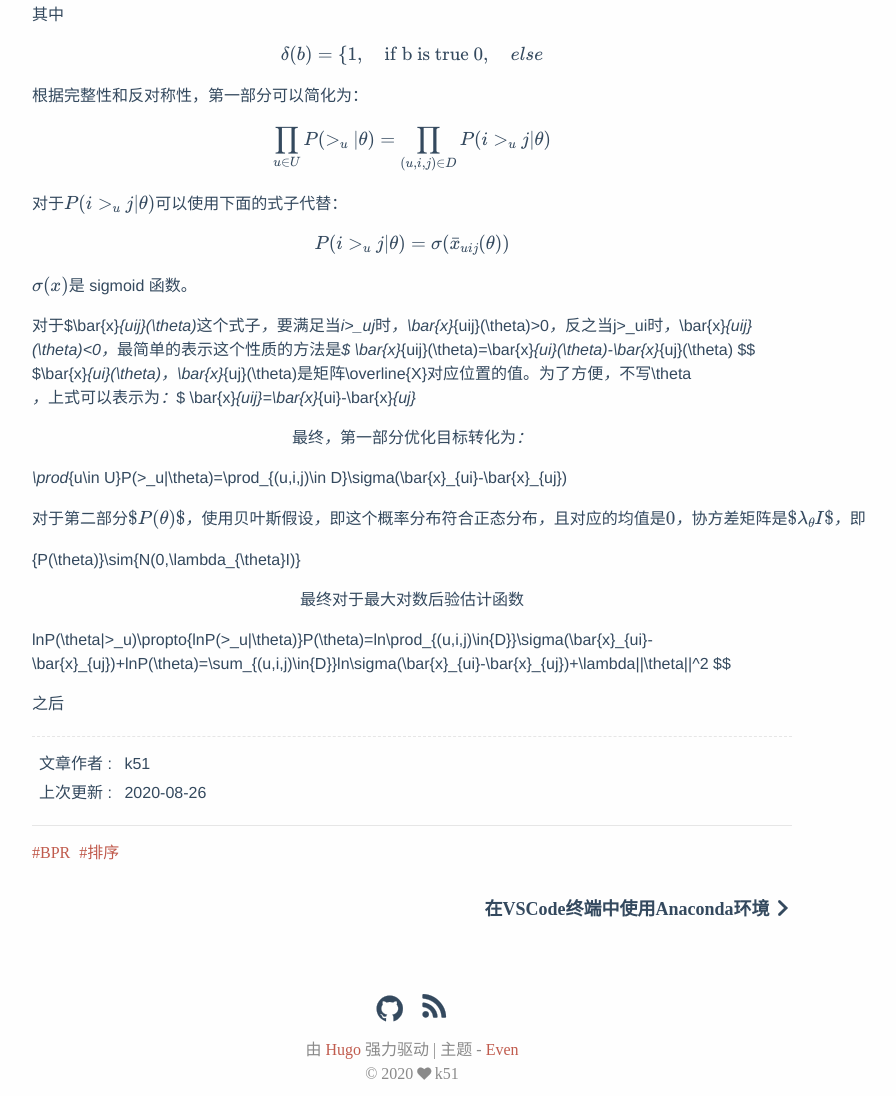
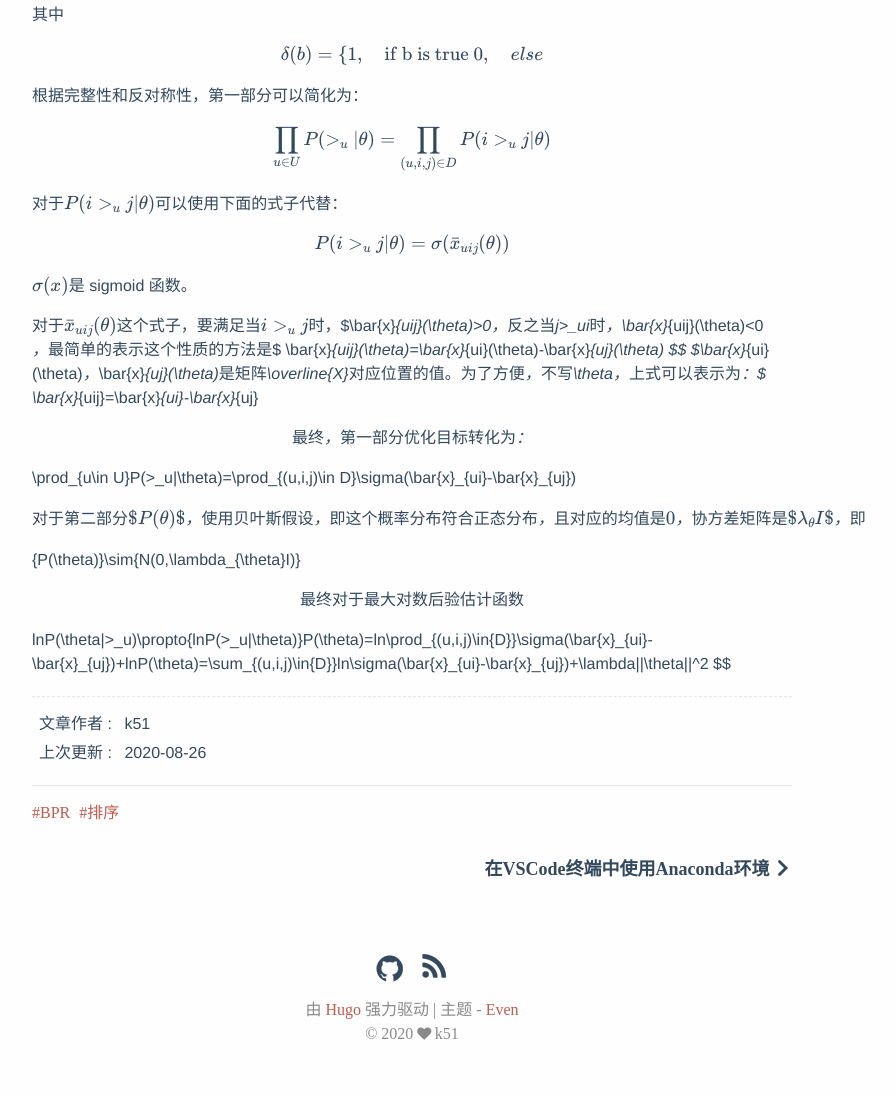
Before and after one commit to k51/k51.github.io, a plain HTML site: page post/贝叶斯个性化排序bpr/index.html in a window 1280 px wide. Shown: the part 1241-2337 px from the top of the page, without its empty margins (228-1124 px from the left). After the commit the page ends 2297 px from the top, so only its background shows below. Drawn offline with nearby package versions, Linux system fonts and the light colour scheme; some packages are replaced by stand-ins of ours; a script that the page names is missing.

Commit message:
rebuilding site 2020年10月 4日  2:12:34

```diff
--- a/post/贝叶斯个性化排序bpr/index.html
+++ b/post/贝叶斯个性化排序bpr/index.html
@@ -50,7 +50,7 @@
 <meta itemprop="description" content="与其他的基于用户评分矩阵的方法不同的是BPR主要采用用户的隐式反馈（如点击、收藏等），通过对问题进行贝叶斯分析得到的最大后验概率来对item进行排序。">
 <meta itemprop="datePublished" content="2020-08-26T00:00:00+00:00" />
 <meta itemprop="dateModified" content="2020-08-26T00:00:00+00:00" />
-<meta itemprop="wordCount" content="956">
+<meta itemprop="wordCount" content="955">
 
 
 
@@ -196,17 +196,17 @@ $$
 P(i&gt;_uj|\theta)=\sigma(\bar{x}_{uij}(\theta))
 $$
 $\sigma(x)$是 sigmoid 函数。</p>
-<p>对于$\bar{x}<em>{uij}(\theta)$这个式子，要满足当$i&gt;_uj$时，$\bar{x}</em>{uij}(\theta)&gt;0$，反之当$j&gt;_ui$时，$\bar{x}<em>{uij}(\theta)&lt;0$，最简单的表示这个性质的方法是
+<p>对于$\bar{x}_{uij}(\theta)$这个式子，要满足当$i&gt;_uj$时，$\bar{x}<em>{uij}(\theta)&gt;0$，反之当$j&gt;_ui$时，$\bar{x}</em>{uij}(\theta)&lt;0$，最简单的表示这个性质的方法是
 $$
-\bar{x}</em>{uij}(\theta)=\bar{x}<em>{ui}(\theta)-\bar{x}</em>{uj}(\theta)
+\bar{x}<em>{uij}(\theta)=\bar{x}</em>{ui}(\theta)-\bar{x}<em>{uj}(\theta)
 $$
-$\bar{x}<em>{ui}(\theta)$，$\bar{x}</em>{uj}(\theta)$是矩阵$\overline{X}$对应位置的值。为了方便，不写$\theta$，上式可以表示为：
+$\bar{x}</em>{ui}(\theta)$，$\bar{x}<em>{uj}(\theta)$是矩阵$\overline{X}$对应位置的值。为了方便，不写$\theta$，上式可以表示为：
 $$
-\bar{x}<em>{uij}=\bar{x}</em>{ui}-\bar{x}<em>{uj}
+\bar{x}</em>{uij}=\bar{x}<em>{ui}-\bar{x}</em>{uj}
 $$
 最终，第一部分优化目标转化为：
 $$
-\prod</em>{u\in U}P(&gt;_u|\theta)=\prod_{(u,i,j)\in D}\sigma(\bar{x}_{ui}-\bar{x}_{uj})
+\prod_{u\in U}P(&gt;_u|\theta)=\prod_{(u,i,j)\in D}\sigma(\bar{x}_{ui}-\bar{x}_{uj})
 $$
 对于第二部分$P(\theta)$，使用贝叶斯假设，即这个概率分布符合正态分布，且对应的均值是0，协方差矩阵是$\lambda_{\theta}I$，即
 $$
@@ -216,7 +216,6 @@ $$
 $$
 lnP(\theta|&gt;_u)\propto{lnP(&gt;_u|\theta)}P(\theta)=ln\prod_{(u,i,j)\in{D}}\sigma(\bar{x}_{ui}-\bar{x}_{uj})+lnP(\theta)=\sum_{(u,i,j)\in{D}}ln\sigma(\bar{x}_{ui}-\bar{x}_{uj})+\lambda||\theta||^2
 $$</p>
-<p>之后</p>
     </div>
 
     <div class="post-copyright">
```
